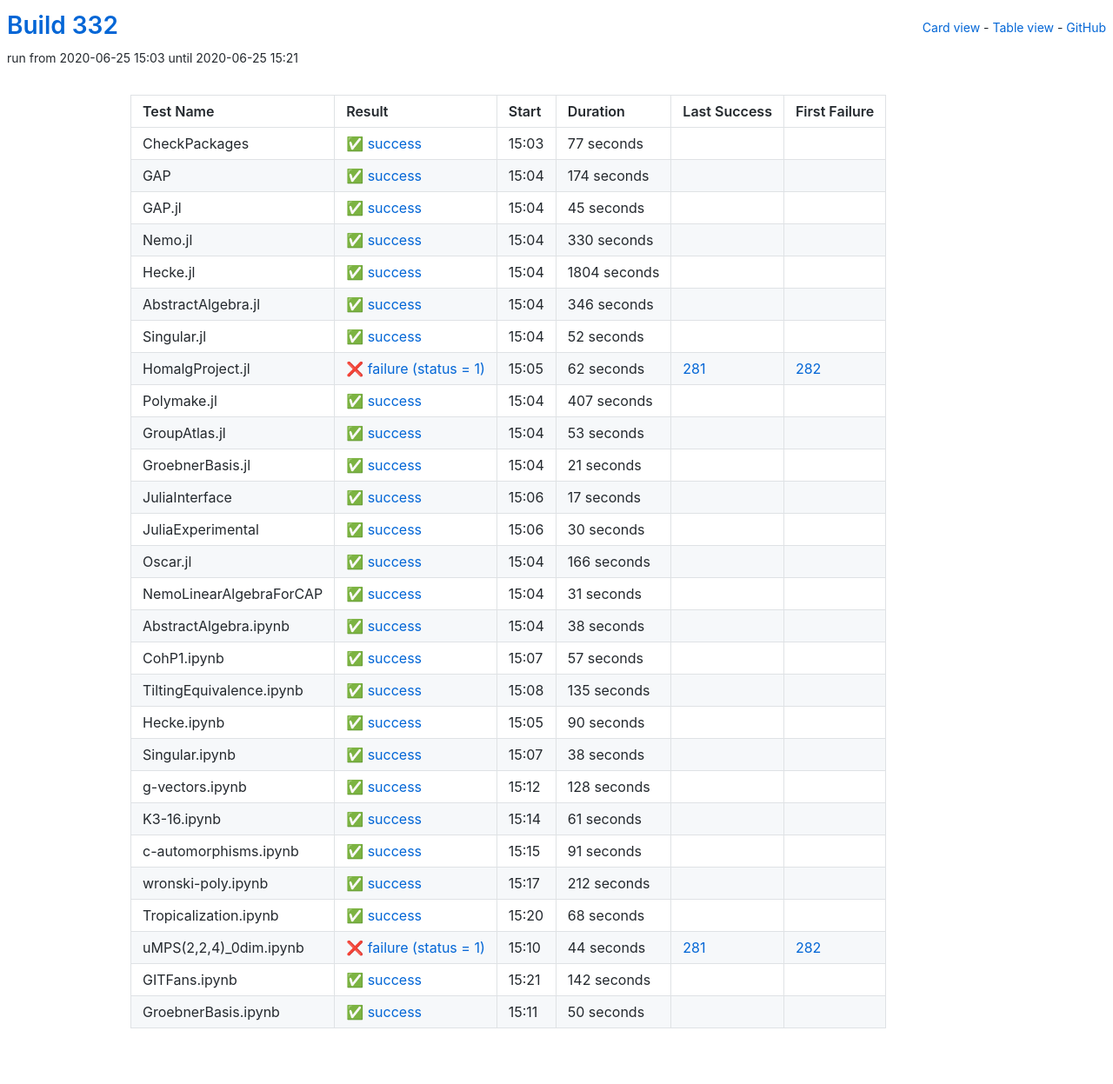
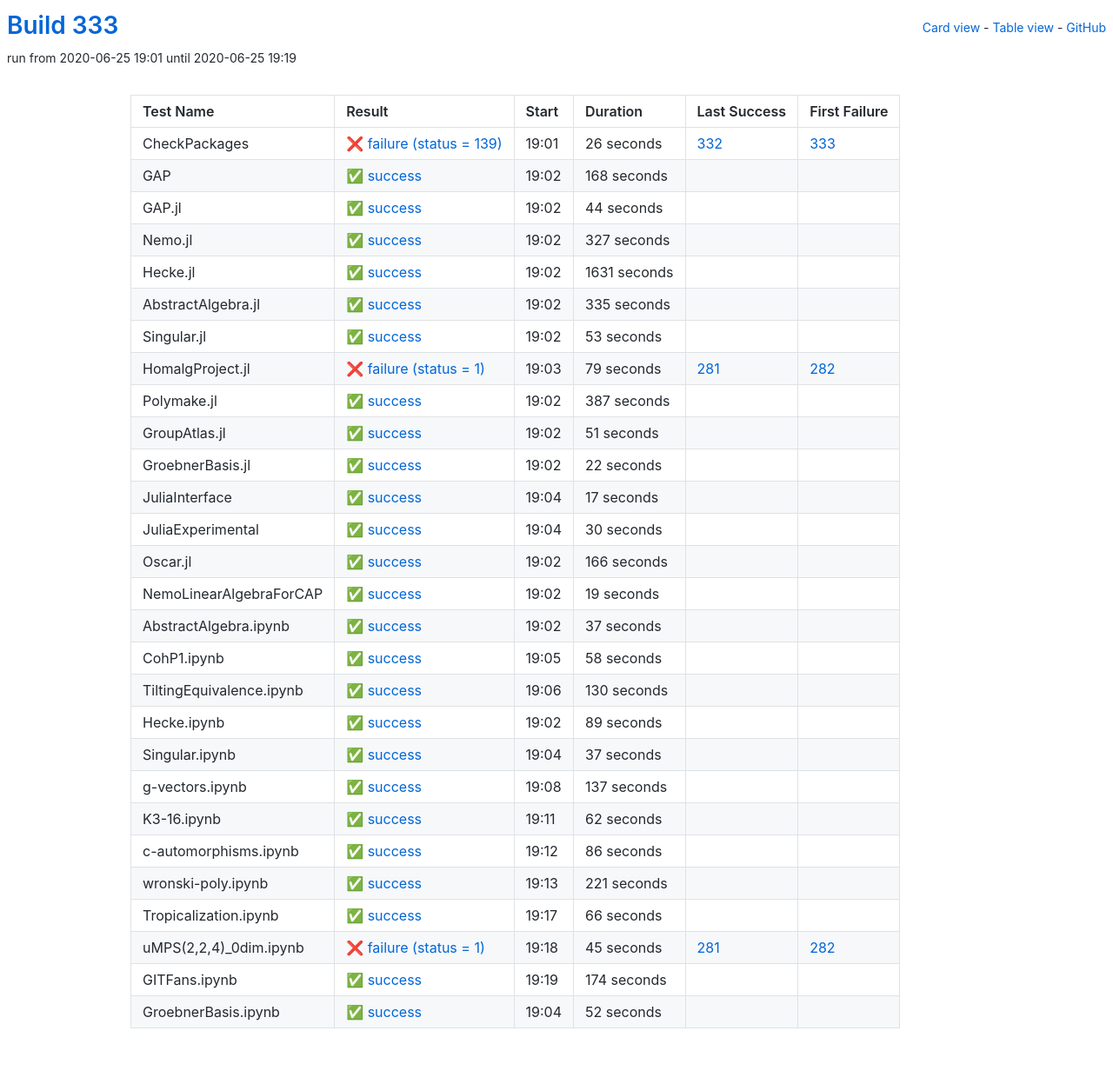
Before and after one commit to oscar-system/oscar-ci-status-stable, a Jekyll site: the page built from table.html, in a window 1280 px wide. Shown: the whole page at 87% size. Built offline with Jekyll 4.4.1, drawn with Linux system fonts in a browser that asks for light colours.

Commit message:
Build #333

```diff
--- a/_data/ci.yml
+++ b/_data/ci.yml
@@ -1,6 +1,6 @@
 ---
-build: 332
-build_url: https://oscarci.mathematik.uni-kl.de/job/oscar-stable/332/
+build: 333
+build_url: https://oscarci.mathematik.uni-kl.de/job/oscar-stable/333/
 job: oscar-stable
 organization: oscar-system
 repo: oscar-ci-status-stable
@@ -8,116 +8,80 @@ repourl: https://github.com/oscar-system/oscar-ci-status-stable
 tests:
 - name: CheckPackages
   id: checkpackages
-  log: https://oscarci.mathematik.uni-kl.de/job/oscar-stable/332/artifact/logs/build-332/CheckPackages.log
-  start: 2020-06-25 15:03
+  log: https://oscarci.mathematik.uni-kl.de/job/oscar-stable/333/artifact/logs/build-333/CheckPackages.log
+  start: 2020-06-25 19:01
+  success: false
+  exitcode: 139
+  status: failure
+  duration: 26
+  last_success: 332
+  last_success_url: https://oscarci.mathematik.uni-kl.de/job/oscar-stable/332/
+  first_failure: 333
+  first_failure_url: https://oscarci.mathematik.uni-kl.de/job/oscar-stable/333/
+- name: GAP
+  id: gap
+  log: https://oscarci.mathematik.uni-kl.de/job/oscar-stable/333/artifact/logs/build-333/GAP.log
+  start: 2020-06-25 19:02
   success: true
   exitcode: 0
   status: success
-  duration: 77
-  last_success: false
-  last_success_url:
-  first_failure: false
-  first_failure_url:
-- name: GAP
-  id: gap
-  log: https://oscarci.mathematik.uni-kl.de/job/oscar-stable/332/artifact/logs/build-332/GAP.log
-  start: 2020-06-25 15:04
-  success: true
-  exitcode: 0
-  status: success
-  duration: 174
+  duration: 168
   last_success: false
   last_success_url:
   first_failure: false
   first_failure_url:
 - name: GAP.jl
   id: gap-jl
-  log: https://oscarci.mathematik.uni-kl.de/job/oscar-stable/332/artifact/logs/build-332/GAP.jl.log
-  start: 2020-06-25 15:04
+  log: https://oscarci.mathematik.uni-kl.de/job/oscar-stable/333/artifact/logs/build-333/GAP.jl.log
+  start: 2020-06-25 19:02
   success: true
   exitcode: 0
   status: success
-  duration: 45
+  duration: 44
   last_success: false
   last_success_url:
   first_failure: false
   first_failure_url:
 - name: Nemo.jl
   id: nemo-jl
-  log: https://oscarci.mathematik.uni-kl.de/job/oscar-stable/332/artifact/logs/build-332/Nemo.jl.log
-  start: 2020-06-25 15:04
+  log: https://oscarci.mathematik.uni-kl.de/job/oscar-stable/333/artifact/logs/build-333/Nemo.jl.log
+  start: 2020-06-25 19:02
   success: true
   exitcode: 0
   status: success
-  duration: 330
+  duration: 327
   last_success: false
   last_success_url:
   first_failure: false
   first_failure_url:
 - name: Hecke.jl
   id: hecke-jl
-  log: https://oscarci.mathematik.uni-kl.de/job/oscar-stable/332/artifact/logs/build-332/Hecke.jl.log
-  start: 2020-06-25 15:04
+  log: https://oscarci.mathematik.uni-kl.de/job/oscar-stable/333/artifact/logs/build-333/Hecke.jl.log
+  start: 2020-06-25 19:02
   success: true
   exitcode: 0
   status: success
-  duration: 1804
+  duration: 1631
   last_success: false
   last_success_url:
   first_failure: false
   first_failure_url:
 - name: AbstractAlgebra.jl
   id: abstractalgebra-jl
-  log: https://oscarci.mathematik.uni-kl.de/job/oscar-stable/332/artifact/logs/build-332/AbstractAlgebra.jl.log
-  start: 2020-06-25 15:04
+  log: https://oscarci.mathematik.uni-kl.de/job/oscar-stable/333/artifact/logs/build-333/AbstractAlgebra.jl.log
+  start: 2020-06-25 19:02
   success: true
   exitcode: 0
   status: success
-  duration: 346
+  duration: 335
   last_success: false
   last_success_url:
   first_failure: false
   first_failure_url:
 - name: Singular.jl
   id: singular-jl
-  log: https://oscarci.mathematik.uni-kl.de/job/oscar-stable/332/artifact/logs/build-332/Singular.jl.log
-  start: 2020-06-25 15:04
-  success: true
-  exitcode: 0
-  status: success
-  duration: 52
-  last_success: false
-  last_success_url:
-  first_failure: false
-  first_failure_url:
-- name: HomalgProject.jl
-  id: homalgproject-jl
-  log: https://oscarci.mathematik.uni-kl.de/job/oscar-stable/332/artifact/logs/build-332/HomalgProject.jl.log
-  start: 2020-06-25 15:05
-  success: false
-  exitcode: 1
-  status: failure
-  duration: 62
-  last_success: 281
-  last_success_url: https://oscarci.mathematik.uni-kl.de/job/oscar-stable/281/
-  first_failure: 282
-  first_failure_url: https://oscarci.mathematik.uni-kl.de/job/oscar-stable/282/
-- name: Polymake.jl
-  id: polymake-jl
-  log: https://oscarci.mathematik.uni-kl.de/job/oscar-stable/332/artifact/logs/build-332/Polymake.jl.log
-  start: 2020-06-25 15:04
-  success: true
-  exitcode: 0
-  status: success
-  duration: 407
-  last_success: false
-  last_success_url:
-  first_failure: false
-  first_failure_url:
-- name: GroupAtlas.jl
-  id: groupatlas-jl
-  log: https://oscarci.mathematik.uni-kl.de/job/oscar-stable/332/artifact/logs/build-332/GroupAtlas.jl.log
-  start: 2020-06-25 15:04
+  log: https://oscarci.mathematik.uni-kl.de/job/oscar-stable/333/artifact/logs/build-333/Singular.jl.log
+  start: 2020-06-25 19:02
   success: true
   exitcode: 0
   status: success
@@ -126,22 +90,58 @@ tests:
   last_success_url:
   first_failure: false
   first_failure_url:
-- name: GroebnerBasis.jl
-  id: groebnerbasis-jl
-  log: https://oscarci.mathematik.uni-kl.de/job/oscar-stable/332/artifact/logs/build-332/GroebnerBasis.jl.log
-  start: 2020-06-25 15:04
+- name: HomalgProject.jl
+  id: homalgproject-jl
+  log: https://oscarci.mathematik.uni-kl.de/job/oscar-stable/333/artifact/logs/build-333/HomalgProject.jl.log
+  start: 2020-06-25 19:03
+  success: false
+  exitcode: 1
+  status: failure
+  duration: 79
+  last_success: 281
+  last_success_url: https://oscarci.mathematik.uni-kl.de/job/oscar-stable/281/
+  first_failure: 282
+  first_failure_url: https://oscarci.mathematik.uni-kl.de/job/oscar-stable/282/
+- name: Polymake.jl
+  id: polymake-jl
+  log: https://oscarci.mathematik.uni-kl.de/job/oscar-stable/333/artifact/logs/build-333/Polymake.jl.log
+  start: 2020-06-25 19:02
   success: true
   exitcode: 0
   status: success
-  duration: 21
+  duration: 387
+  last_success: false
+  last_success_url:
+  first_failure: false
+  first_failure_url:
+- name: GroupAtlas.jl
+  id: groupatlas-jl
+  log: https://oscarci.mathematik.uni-kl.de/job/oscar-stable/333/artifact/logs/build-333/GroupAtlas.jl.log
+  start: 2020-06-25 19:02
+  success: true
+  exitcode: 0
+  status: success
+  duration: 51
+  last_success: false
+  last_success_url:
+  first_failure: false
+  first_failure_url:
+- name: GroebnerBasis.jl
+  id: groebnerbasis-jl
+  log: https://oscarci.mathematik.uni-kl.de/job/oscar-stable/333/artifact/logs/build-333/GroebnerBasis.jl.log
+  start: 2020-06-25 19:02
+  success: true
+  exitcode: 0
+  status: success
+  duration: 22
   last_success: false
   last_success_url:
   first_failure: false
   first_failure_url:
 - name: JuliaInterface
   id: juliainterface
-  log: https://oscarci.mathematik.uni-kl.de/job/oscar-stable/332/artifact/logs/build-332/JuliaInterface.log
-  start: 2020-06-25 15:06
+  log: https://oscarci.mathematik.uni-kl.de/job/oscar-stable/333/artifact/logs/build-333/JuliaInterface.log
+  start: 2020-06-25 19:04
   success: true
   exitcode: 0
   status: success
@@ -152,8 +152,8 @@ tests:
   first_failure_url:
 - name: JuliaExperimental
   id: juliaexperimental
-  log: https://oscarci.mathematik.uni-kl.de/job/oscar-stable/332/artifact/logs/build-332/JuliaExperimental.log
-  start: 2020-06-25 15:06
+  log: https://oscarci.mathematik.uni-kl.de/job/oscar-stable/333/artifact/logs/build-333/JuliaExperimental.log
+  start: 2020-06-25 19:04
   success: true
   exitcode: 0
   status: success
@@ -164,8 +164,8 @@ tests:
   first_failure_url:
 - name: Oscar.jl
   id: oscar-jl
-  log: https://oscarci.mathematik.uni-kl.de/job/oscar-stable/332/artifact/logs/build-332/Oscar.jl.log
-  start: 2020-06-25 15:04
+  log: https://oscarci.mathematik.uni-kl.de/job/oscar-stable/333/artifact/logs/build-333/Oscar.jl.log
+  start: 2020-06-25 19:02
   success: true
   exitcode: 0
   status: success
@@ -176,168 +176,168 @@ tests:
   first_failure_url:
 - name: NemoLinearAlgebraForCAP
   id: nemolinearalgebraforcap
-  log: https://oscarci.mathematik.uni-kl.de/job/oscar-stable/332/artifact/logs/build-332/NemoLinearAlgebraForCAP.log
-  start: 2020-06-25 15:04
+  log: https://oscarci.mathematik.uni-kl.de/job/oscar-stable/333/artifact/logs/build-333/NemoLinearAlgebraForCAP.log
+  start: 2020-06-25 19:02
   success: true
   exitcode: 0
   status: success
-  duration: 31
+  duration: 19
   last_success: false
   last_success_url:
   first_failure: false
   first_failure_url:
 - name: AbstractAlgebra.ipynb
   id: abstractalgebra-ipynb
-  log: https://oscarci.mathematik.uni-kl.de/job/oscar-stable/332/artifact/logs/build-332/AbstractAlgebra.ipynb.log
-  start: 2020-06-25 15:04
+  log: https://oscarci.mathematik.uni-kl.de/job/oscar-stable/333/artifact/logs/build-333/AbstractAlgebra.ipynb.log
+  start: 2020-06-25 19:02
   success: true
   exitcode: 0
   status: success
-  duration: 38
+  duration: 37
   last_success: false
   last_success_url:
   first_failure: false
   first_failure_url:
 - name: CohP1.ipynb
   id: cohp1-ipynb
-  log: https://oscarci.mathematik.uni-kl.de/job/oscar-stable/332/artifact/logs/build-332/CohP1.ipynb.log
-  start: 2020-06-25 15:07
+  log: https://oscarci.mathematik.uni-kl.de/job/oscar-stable/333/artifact/logs/build-333/CohP1.ipynb.log
+  start: 2020-06-25 19:05
   success: true
   exitcode: 0
   status: success
-  duration: 57
+  duration: 58
   last_success: false
   last_success_url:
   first_failure: false
   first_failure_url:
 - name: TiltingEquivalence.ipynb
   id: tiltingequivalence-ipynb
-  log: https://oscarci.mathematik.uni-kl.de/job/oscar-stable/332/artifact/logs/build-332/TiltingEquivalence.ipynb.log
-  start: 2020-06-25 15:08
+  log: https://oscarci.mathematik.uni-kl.de/job/oscar-stable/333/artifact/logs/build-333/TiltingEquivalence.ipynb.log
+  start: 2020-06-25 19:06
   success: true
   exitcode: 0
   status: success
-  duration: 135
+  duration: 130
   last_success: false
   last_success_url:
   first_failure: false
   first_failure_url:
 - name: Hecke.ipynb
   id: hecke-ipynb
-  log: https://oscarci.mathematik.uni-kl.de/job/oscar-stable/332/artifact/logs/build-332/Hecke.ipynb.log
-  start: 2020-06-25 15:05
+  log: https://oscarci.mathematik.uni-kl.de/job/oscar-stable/333/artifact/logs/build-333/Hecke.ipynb.log
+  start: 2020-06-25 19:02
   success: true
   exitcode: 0
   status: success
-  duration: 90
+  duration: 89
   last_success: false
   last_success_url:
   first_failure: false
   first_failure_url:
 - name: Singular.ipynb
   id: singular-ipynb
-  log: https://oscarci.mathematik.uni-kl.de/job/oscar-stable/332/artifact/logs/build-332/Singular.ipynb.log
-  start: 2020-06-25 15:07
+  log: https://oscarci.mathematik.uni-kl.de/job/oscar-stable/333/artifact/logs/build-333/Singular.ipynb.log
+  start: 2020-06-25 19:04
   success: true
   exitcode: 0
   status: success
-  duration: 38
+  duration: 37
   last_success: false
   last_success_url:
   first_failure: false
   first_failure_url:
 - name: g-vectors.ipynb
   id: g-vectors-ipynb
-  log: https://oscarci.mathematik.uni-kl.de/job/oscar-stable/332/artifact/logs/build-332/g-vectors.ipynb.log
-  start: 2020-06-25 15:12
+  log: https://oscarci.mathematik.uni-kl.de/job/oscar-stable/333/artifact/logs/build-333/g-vectors.ipynb.log
+  start: 2020-06-25 19:08
   success: true
   exitcode: 0
   status: success
-  duration: 128
+  duration: 137
   last_success: false
   last_success_url:
   first_failure: false
   first_failure_url:
 - name: K3-16.ipynb
   id: k3-16-ipynb
-  log: https://oscarci.mathematik.uni-kl.de/job/oscar-stable/332/artifact/logs/build-332/K3-16.ipynb.log
-  start: 2020-06-25 15:14
+  log: https://oscarci.mathematik.uni-kl.de/job/oscar-stable/333/artifact/logs/build-333/K3-16.ipynb.log
+  start: 2020-06-25 19:11
   success: true
   exitcode: 0
   status: success
-  duration: 61
+  duration: 62
   last_success: false
   last_success_url:
   first_failure: false
   first_failure_url:
 - name: c-automorphisms.ipynb
   id: c-automorphisms-ipynb
-  log: https://oscarci.mathematik.uni-kl.de/job/oscar-stable/332/artifact/logs/build-332/c-automorphisms.ipynb.log
-  start: 2020-06-25 15:15
+  log: https://oscarci.mathematik.uni-kl.de/job/oscar-stable/333/artifact/logs/build-333/c-automorphisms.ipynb.log
+  start: 2020-06-25 19:12
   success: true
   exitcode: 0
   status: success
-  duration: 91
+  duration: 86
   last_success: false
   last_success_url:
   first_failure: false
   first_failure_url:
 - name: wronski-poly.ipynb
   id: wronski-poly-ipynb
-  log: https://oscarci.mathematik.uni-kl.de/job/oscar-stable/332/artifact/logs/build-332/wronski-poly.ipynb.log
-  start: 2020-06-25 15:17
+  log: https://oscarci.mathematik.uni-kl.de/job/oscar-stable/333/artifact/logs/build-333/wronski-poly.ipynb.log
+  start: 2020-06-25 19:13
   success: true
   exitcode: 0
   status: success
-  duration: 212
+  duration: 221
   last_success: false
   last_success_url:
   first_failure: false
   first_failure_url:
 - name: Tropicalization.ipynb
   id: tropicalization-ipynb
-  log: https://oscarci.mathematik.uni-kl.de/job/oscar-stable/332/artifact/logs/build-332/Tropicalization.ipynb.log
-  start: 2020-06-25 15:20
+  log: https://oscarci.mathematik.uni-kl.de/job/oscar-stable/333/artifact/logs/build-333/Tropicalization.ipynb.log
+  start: 2020-06-25 19:17
   success: true
   exitcode: 0
   status: success
-  duration: 68
+  duration: 66
   last_success: false
   last_success_url:
   first_failure: false
   first_failure_url:
 - name: uMPS(2,2,4)_0dim.ipynb
   id: umps-2-2-4-0dim-ipynb
-  log: https://oscarci.mathematik.uni-kl.de/job/oscar-stable/332/artifact/logs/build-332/uMPS-2-2-4-_0dim.ipynb.log
-  start: 2020-06-25 15:10
+  log: https://oscarci.mathematik.uni-kl.de/job/oscar-stable/333/artifact/logs/build-333/uMPS-2-2-4-_0dim.ipynb.log
+  start: 2020-06-25 19:18
   success: false
   exitcode: 1
   status: failure
-  duration: 44
+  duration: 45
   last_success: 281
   last_success_url: https://oscarci.mathematik.uni-kl.de/job/oscar-stable/281/
   first_failure: 282
   first_failure_url: https://oscarci.mathematik.uni-kl.de/job/oscar-stable/282/
 - name: GITFans.ipynb
   id: gitfans-ipynb
-  log: https://oscarci.mathematik.uni-kl.de/job/oscar-stable/332/artifact/logs/build-332/GITFans.ipynb.log
-  start: 2020-06-25 15:21
+  log: https://oscarci.mathematik.uni-kl.de/job/oscar-stable/333/artifact/logs/build-333/GITFans.ipynb.log
+  start: 2020-06-25 19:19
   success: true
   exitcode: 0
   status: success
-  duration: 142
+  duration: 174
   last_success: false
   last_success_url:
   first_failure: false
   first_failure_url:
 - name: GroebnerBasis.ipynb
   id: groebnerbasis-ipynb
-  log: https://oscarci.mathematik.uni-kl.de/job/oscar-stable/332/artifact/logs/build-332/GroebnerBasis.ipynb.log
-  start: 2020-06-25 15:11
+  log: https://oscarci.mathematik.uni-kl.de/job/oscar-stable/333/artifact/logs/build-333/GroebnerBasis.ipynb.log
+  start: 2020-06-25 19:04
   success: true
   exitcode: 0
   status: success
-  duration: 50
+  duration: 52
   last_success: false
   last_success_url:
   first_failure: false
```
Also changed, not shown: README.md.
